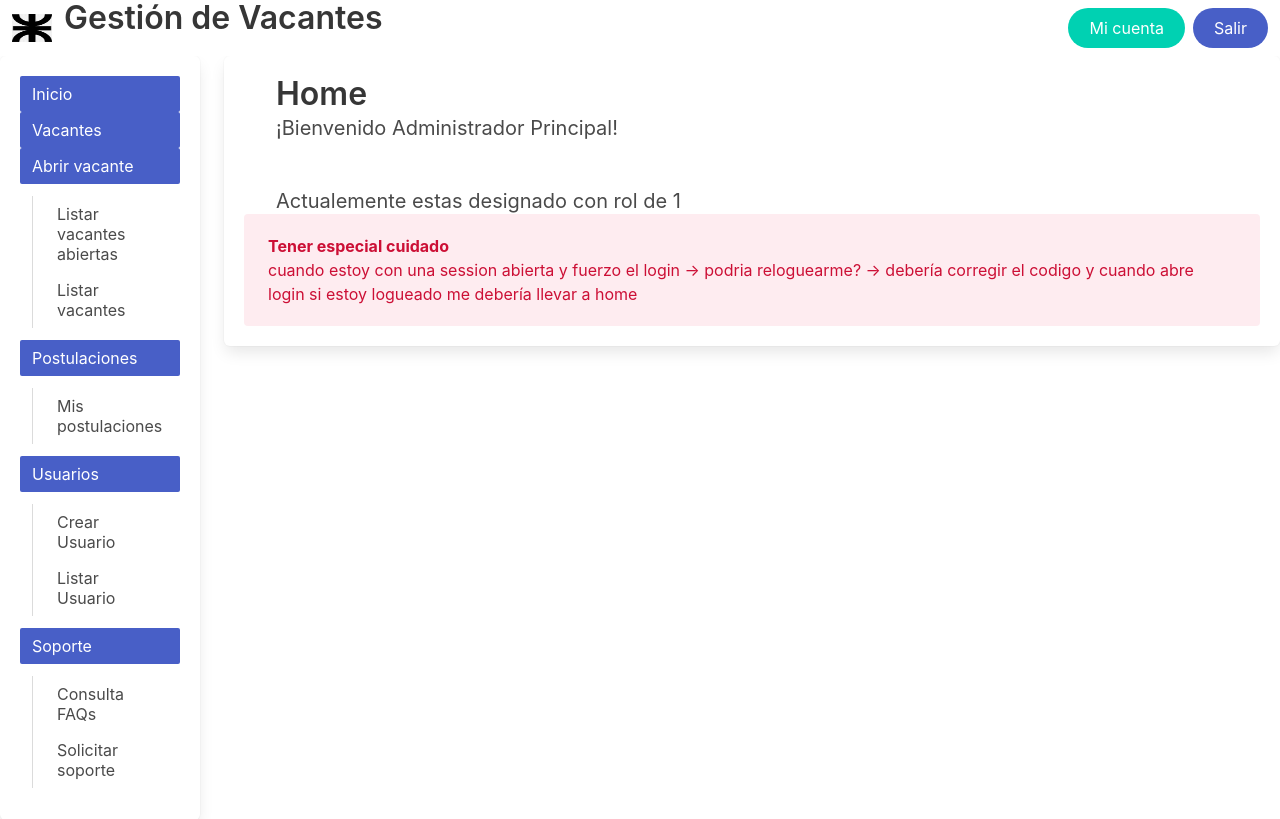
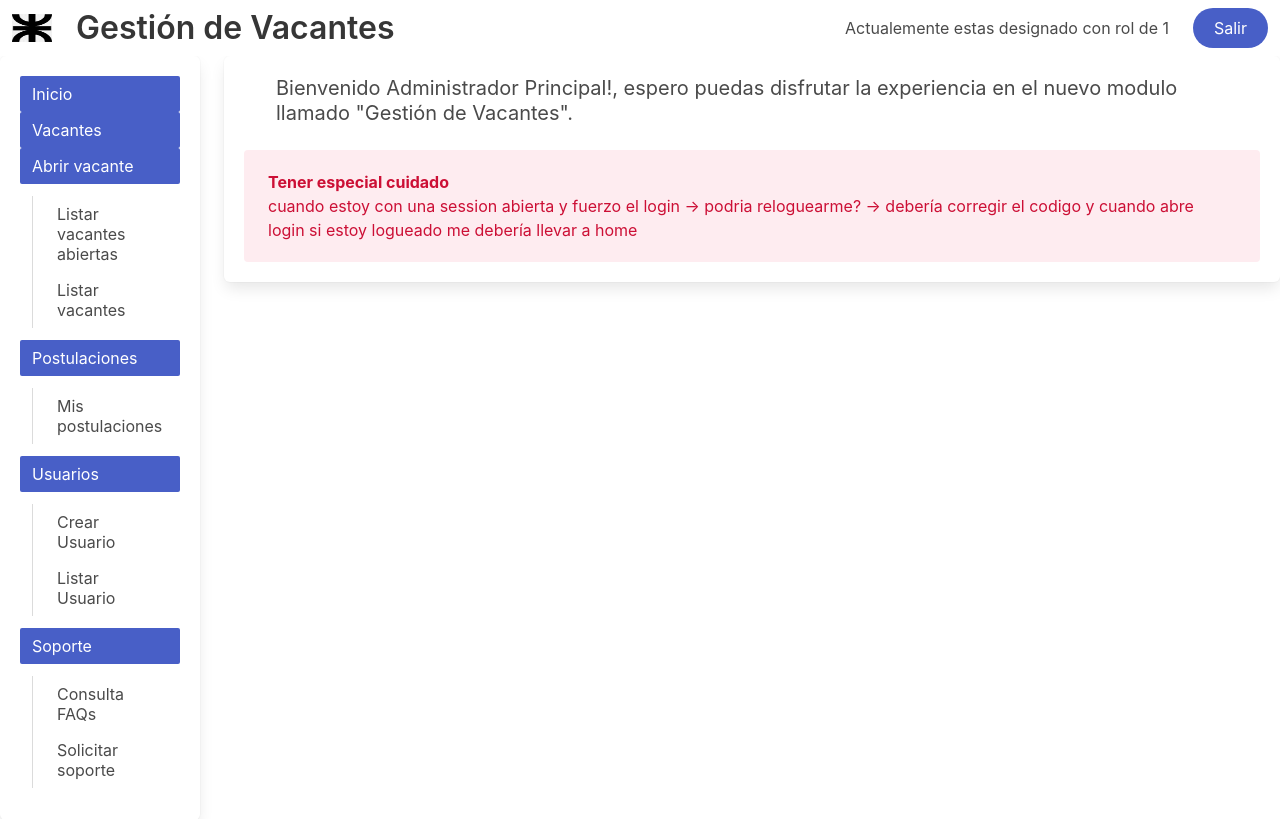
Before and after one commit to eliasagustin/gestionVacantes, a PHP site: page /index.php?vista=home in a window 1280 px wide. Shown: the top 819 px of the page. Run offline with PHP 8.4, Linux system fonts and the light colour scheme; a user stored in the database is signed in.

Commit message:
vista notificador de rol en navbar y inicio home

```diff
--- a/inc/navbar.php
+++ b/inc/navbar.php
@@ -2,7 +2,7 @@
 
     <div class="navbar-brand">
         <a class="navbar-item" href="index.php?vista=home">
-        <img src="./img/logo.png" width="40" height="80">
+        <img src="./img/logo.png" alt="Modulo Gestion de Vacantes" width="40" height="80">
         </a>
 
         <a role="button" class="navbar-burger" aria-label="menu" aria-expanded="false" data-target="navbarBasicExample">
@@ -15,7 +15,9 @@
 
     <div id="navbarBasicExample" class="navbar-menu">
         <div class="navbar-start">
-            <h1 class="title">Gestión de Vacantes</h1>
+            <div class="navbar-item">
+                <h1 class="title">Gestión de Vacantes</h1>
+            </div>
             <!--
             <div class="navbar-item has-dropdown is-hoverable">
                 <a class="navbar-link">Usuarios</a>
@@ -51,12 +53,15 @@
         </div>
 
         <div class="navbar-end">
+            <div class="navbar-item">Actualemente estas designado con rol de <?php echo $_SESSION['rol']; ?></div>
+            <hr class="navbar-divider">
             <div class="navbar-item">
                 <div class="buttons">
+                    <!--
                     <a href="index.php?vista=user_update&user_id_up=<?php echo $_SESSION['id']; ?>" class="button is-primary is-rounded">
                         Mi cuenta
                     </a>
-
+                    -->
                     <a href="index.php?vista=logout" class="button is-link is-rounded">
                         Salir
                     </a>
--- a/vistas/home.php
+++ b/vistas/home.php
@@ -1,10 +1,7 @@
 <div class="container is-fluid">
-	<h1 class="title">Home</h1>
-	<h2 class="subtitle">¡Bienvenido <?php echo $_SESSION['nombre']." ".$_SESSION['apellido']; ?>!</h2>
-	<br>
-	<h2 class="subtitle">Actualemente estas designado con rol de <?php echo $_SESSION['rol']; ?></h2>
+	<h2 class="subtitle">Bienvenido <?php echo $_SESSION['nombre']." ".$_SESSION['apellido']; ?>!, espero puedas disfrutar la experiencia en el nuevo modulo llamado "Gestión de Vacantes".</h2>
 </div>
-
+<br>
 <div class="notification is-danger is-light">
     <strong>Tener especial cuidado</strong><br>cuando estoy con una session abierta y fuerzo el login -> podria reloguearme? -> debería corregir el codigo y cuando abre login si estoy logueado me debería llevar a home
 </div>
```
